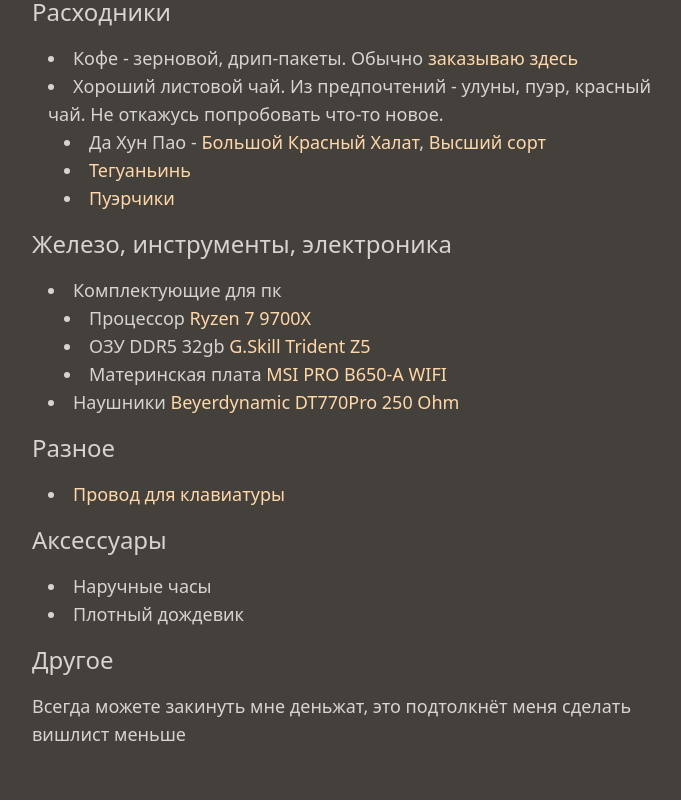
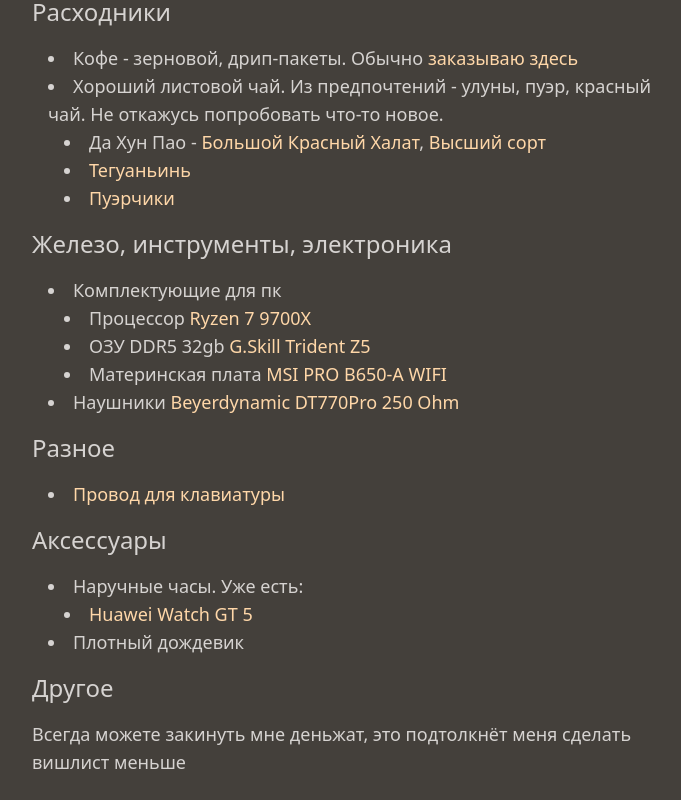
Before and after one commit to seri0zha/seri0zha.github.io, an Astro site: page /wishlist in a window 1280 px wide. Shown: the part 364-1164 px from the top of the page, without its empty margins (296-977 px from the left). Before the commit the page ends 1136 px from the top, so only its background shows below. Built offline with nearby package versions, Linux system fonts and the light colour scheme; Astro itself is replaced by a stand-in of ours.

Commit message:
feat: update wishlist 05.02.2025

```diff
--- a/src/content/wishlist.md
+++ b/src/content/wishlist.md
@@ -1,6 +1,6 @@
 ---
 title: seri0zha - Wishlist
-updated: "24.04.2025"
+updated: "02.05.2025"
 ---
 ## Настольные игры
 Хочу постепенно пополнять коллекцию настолок. Пока что у меня очень скудный набор. Особых предпочтений нет. Точно мимо - одноразовые игры по типу "What do you meme".
@@ -31,7 +31,8 @@
 
 ## Аксессуары
 
-- Наручные часы
+- Наручные часы. Уже есть:
+  - [Huawei Watch GT 5](https://market.yandex.ru/cc/6jAfuL)
 - Плотный дождевик
 
 ## Другое
```
